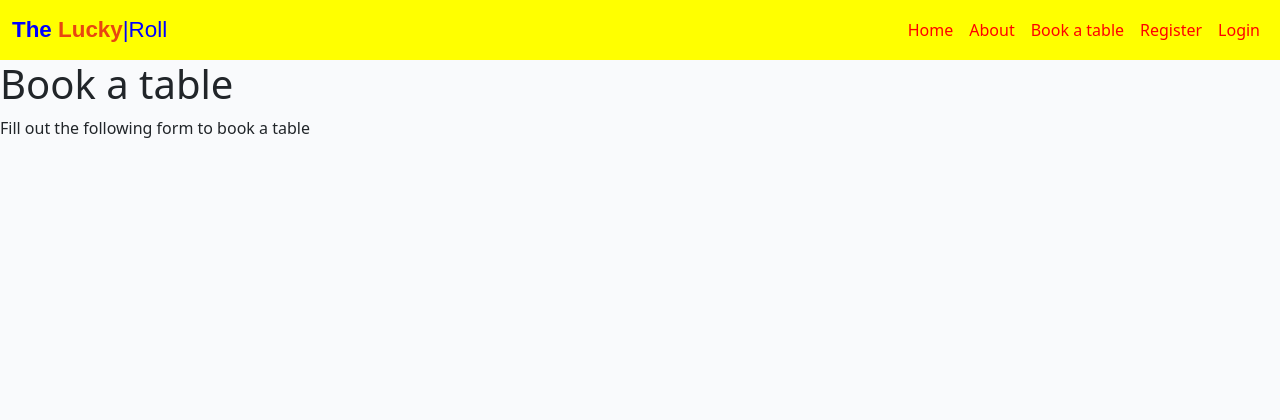
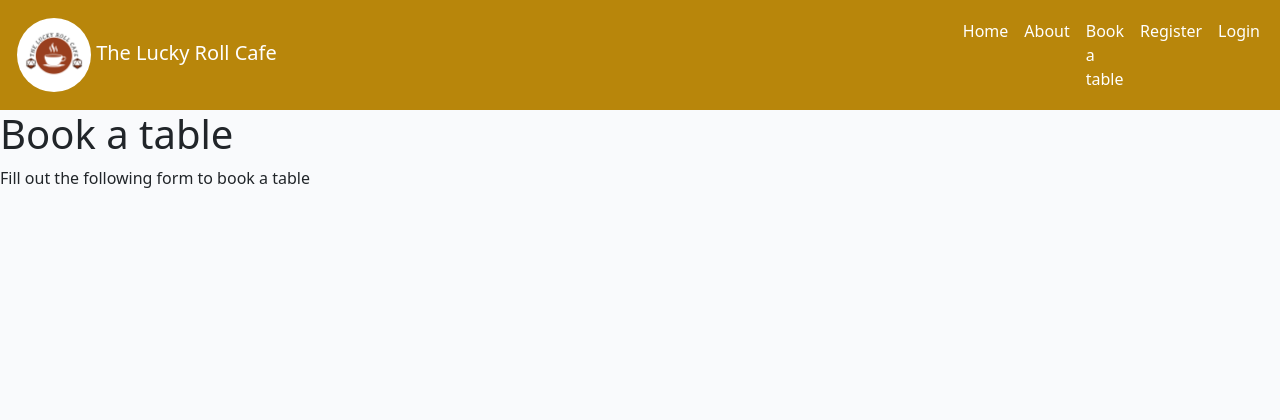
Before and after one commit to smithphil88/the_lucky_roll_cafe, a Django app: page /book/ in a window 1280 px wide. Shown: the top 420 px of the page. Run offline with Django 4.2, Linux system fonts and the light colour scheme.

Commit message:
add stylings to header

```diff
--- a/static/css/style.css
+++ b/static/css/style.css
@@ -9,18 +9,29 @@ body {
     color: blue;
 }
 
+.navbar-brand {
+    color: white;
+}
+
+.nav-logo {
+    width: 8%;
+    border-radius: 50%;
+    margin: 5px;
+}
 
 .home-title {
     text-align: center;
     color: red;
+    margin-top: 40px;
+    border: solid 5px black;
 }
 
 .navbar {
-    background-color: yellow;
+    background-color: darkgoldenrod;
 }
 
 .nav-link {
-    color: red;
+    color: white;
 }
 
 .red-o {
--- a/table_booking/templates/base.html
+++ b/table_booking/templates/base.html
@@ -32,8 +32,8 @@
     <!-- Navigation -->
     <nav class="navbar navbar-expand-lg">
         <div class="container-fluid">
-            <a class="navbar-brand" href="{% url 'home' %}"><span class="brand">The <span class="red-o">Lucky</span><span
-                        class="thin">|Roll</span></span></a>
+            <a class="navbar-brand" href="{% url 'home' %}">
+                <img src="{% static 'images/lucky_roll_images/the-lucky-roll-logo.png' %}" class="nav-logo" alt="logo" aria-label="logo">The Lucky Roll Cafe</a>
             <div>
                 <ul class="navbar-nav me-auto mb-2 mb-lg-0">
                     <li>
--- a/table_booking/templates/index.html
+++ b/table_booking/templates/index.html
@@ -1,8 +1,13 @@
 {% extends "base.html" %}
+
+{% load static %}
+
+
 
 {% block content %}
 <body>
     <div class="row">
+        <!-- <img src="{% static 'images/lucky_roll_images/gothic-game-thrones-dark-moody-board-game.avif' %}"> -->
         <h2 class="col-md home-title" >Coffee</h2>
         <h2 class="col-md home-title">Board Games</h2>
     </div>
--- a/the_lucky_roll/urls.py
+++ b/the_lucky_roll/urls.py
@@ -16,6 +16,7 @@ Including another URLconf
 """
 from django.contrib import admin
 from django.urls import path, include
+from table_booking import views
 
 
 
```
Also changed, not shown: table_booking/templates/account/signup.html (+9 -5 lines), static/images/lucky_roll_images/gothic-game-thrones-dark-moody-board-game.avif (added), static/images/lucky_roll_images/the-lucky-roll-logo.png (added).
